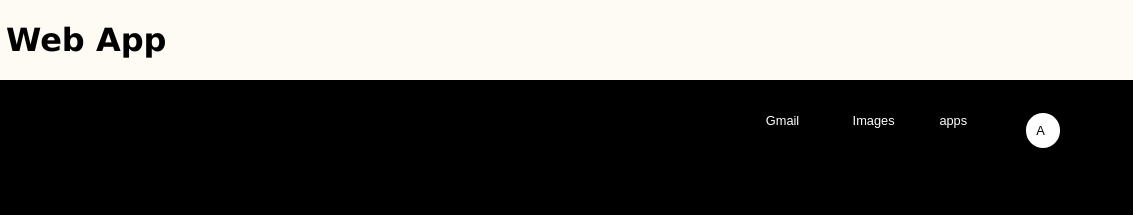
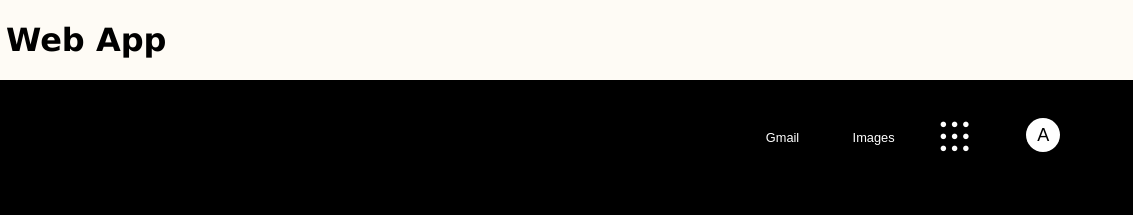
Before and after one commit to alejandro-r-lopez/COPY-SITE, a plain HTML site: page index.html in a window 1280 px wide. Shown: the top 215 px of the page, 147-1280 px from the left. Drawn offline with Linux system fonts and the light colour scheme.

Commit message:
StyledNav Bar

```diff
--- a/index.html
+++ b/index.html
@@ -34,10 +34,17 @@
         <main>
             <section class="nav">
                 <p></p>
-                <p>Gmail</p>
-                <p>Images</p>
-                <p>apps</p>
+                <p class="textLinks">Gmail</p>
+                <p class="textLinks">Images</p>
+                <p class="iconDots">&#9679 &#9679 &#9679
+                    <br>
+                    &#9679 &#9679 &#9679
+                    <br>
+                    &#9679 &#9679 &#9679
+
+                </p>
                 <p class="user">A</p>
+                <p></p>
             </section>
 
             <section>
--- a/styles/global.css
+++ b/styles/global.css
@@ -26,7 +26,7 @@ header {
 }
 
 /* * {
-    border: solid 2px;
+    border: solid white 2px;
 } */
 
 header .logo {
@@ -42,10 +42,19 @@ main {
 
 .nav {
     display: grid;
-    grid-template-columns: 72% 7% 7% 7% 7%;
+    grid-template-columns: 72% 7% 7% 7% 4.5% 4.5%;
     color: white;
     font-size: 0.8rem;
     font-family: Arial, sans-serif;
+}
+
+.iconDots {
+    line-height: 12px;
+    padding-top: 5px;
+}
+
+.textLinks {
+    padding-top: 17px;
 }
 
 .title {
@@ -79,7 +88,7 @@ input {
     display: grid;
     grid-template-columns: 1fr 1fr 1fr 1fr 1fr 1fr;
     color: white;
-    padding-top: 100px;
+    padding-top: 40px;
 }
 
 .listTwo {
@@ -92,8 +101,12 @@ input {
     background-color: white;
     border-radius: 20px;
     width: 34px;
+    height: 34px;
     color: black;
-    padding: 10px;
+    display: grid;
+    justify-content: center;
+    align-content: center;
+    font-size: large;
 }
 
 .button {
```
